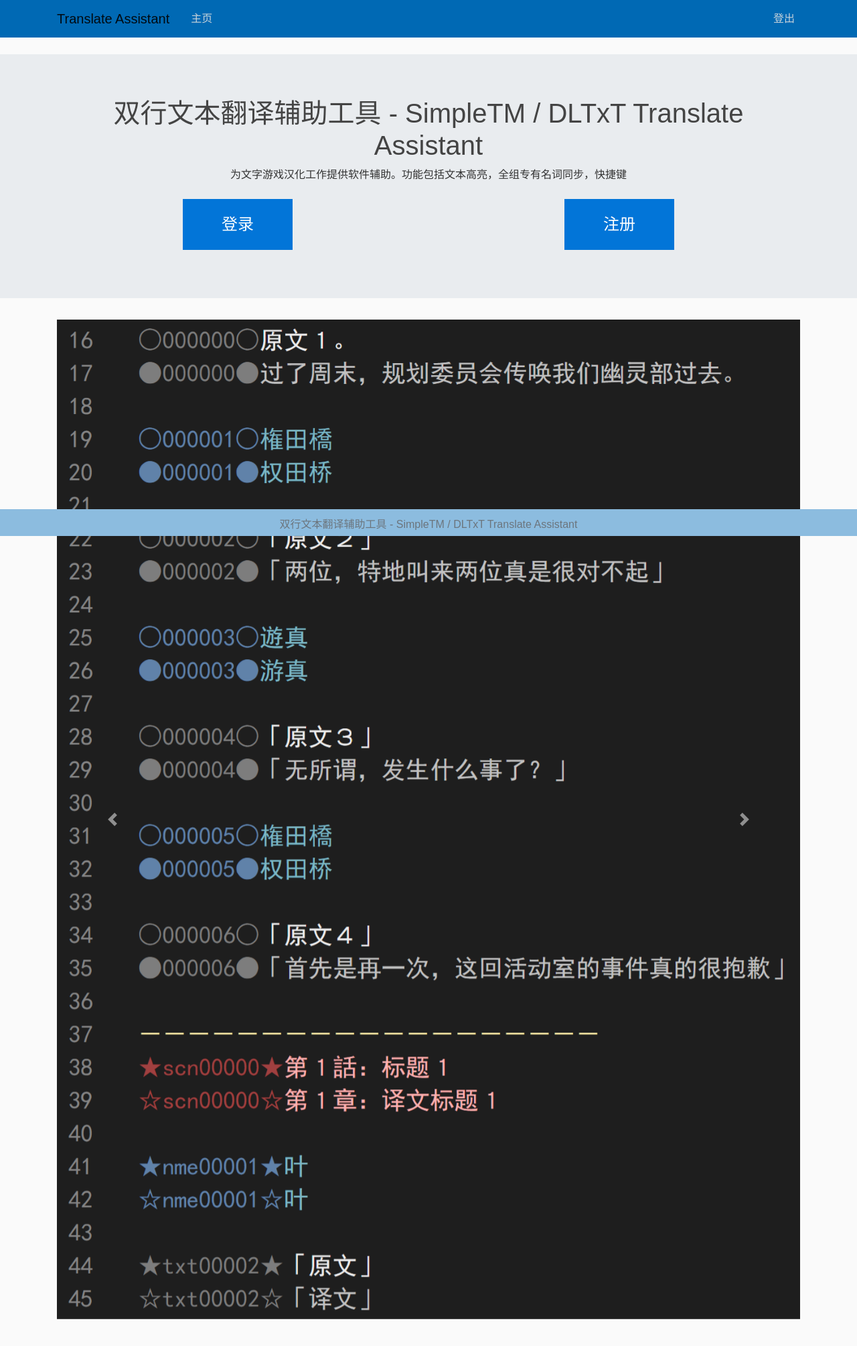
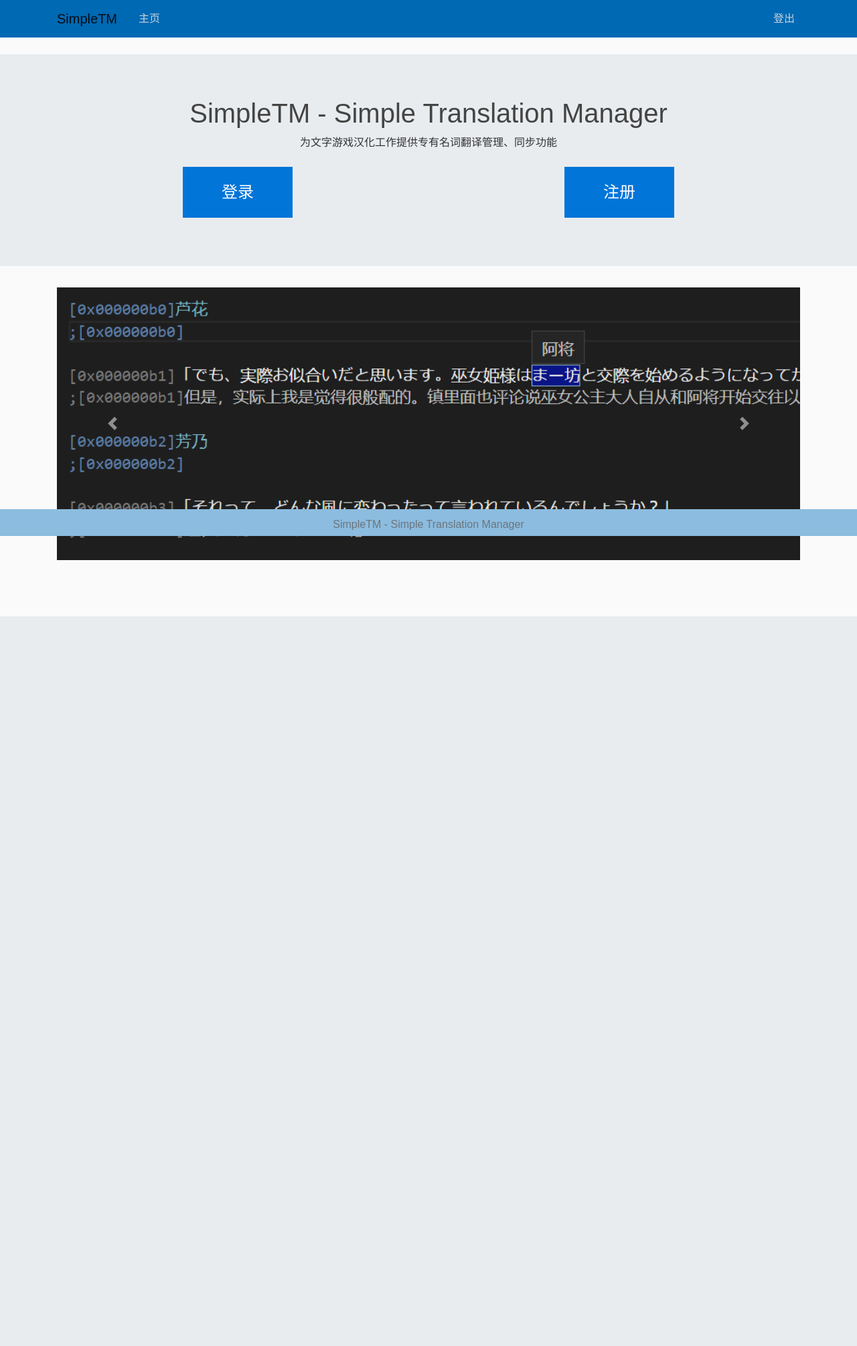
Before and after one commit to jszhtian/SimpleTM, a Flask app: page / in a window 1280 px wide. Shown: the top 2009 px of the page at 67% size. After the commit the page ends 920 px from the top, so only its background shows below. Run offline with Flask 2, Linux system fonts and the light colour scheme; the visitor is signed in with stand-in values (Sample User, id 1); some libraries are stand-ins or nearby versions.

Commit message:
modify index

```diff
--- a/templates/index.html
+++ b/templates/index.html
@@ -2,8 +2,8 @@
 {% block outer %}
 <div class="jumbotron jumbotron-fluid">
   <div class="container">
-    <h1 class="text-center">双行文本翻译辅助工具 - SimpleTM / DLTxT Translate Assistant</h1>
-    <p class="text-center">为文字游戏汉化工作提供软件辅助。功能包括文本高亮，全组专有名词同步，快捷键</p>
+    <h1 class="text-center">SimpleTM - Simple Translation Manager</h1>
+    <p class="text-center">为文字游戏汉化工作提供专有名词翻译管理、同步功能</p>
     <div class="row justify-content-around">
       <div class="col d-flex justify-content-center" >
         <button type="button" class="primary-button" onclick="window.location.href='{{ url_for( 'login') }}';">登录</button>
@@ -21,9 +21,6 @@
         <div class="carousel-inner">
           <div class="carousel-item active">
             <img class="d-block w-100" src="/static/imgs/1.png" alt="First slide">
-          </div>
-          <div class="carousel-item">
-            <img class="d-block w-100" src="/static/imgs/2.png" alt="Second slide">
           </div>
         </div>
         <a class="carousel-control-prev" href="#carouselExampleControls" role="button" data-slide="prev">
--- a/templates/layout.html
+++ b/templates/layout.html
@@ -13,14 +13,14 @@
     {% if title %}
         <title>{{ title }}</title>
     {% else %}
-        <title>Translate Assistant</title>
+        <title>SimpleTM</title>
     {% endif %}
 </head>
 <body>
     <header class="site-header">
       <nav class="navbar navbar-expand-md navbar-light fixed-top" style="background-color: #0069b4;">
         <div class="container">
-          <a class="navbar-brand mr-4" href="/">Translate Assistant</a>
+          <a class="navbar-brand mr-4" href="/">SimpleTM</a>
           <button class="navbar-toggler" type="button" data-toggle="collapse" data-target="#navbarToggle" aria-controls="navbarToggle" aria-expanded="false" aria-label="Toggle navigation">
             <span class="navbar-toggler-icon"></span>
           </button>
@@ -62,7 +62,7 @@
     </main>
 
     <footer class="footer">
-        <span class="text-muted">双行文本翻译辅助工具 - SimpleTM / DLTxT Translate Assistant</span>
+        <span class="text-muted">SimpleTM - Simple Translation Manager</span>
     </footer>
 
 
```
Also changed, not shown: static/imgs/1.png, static/imgs/2.png (deleted).
